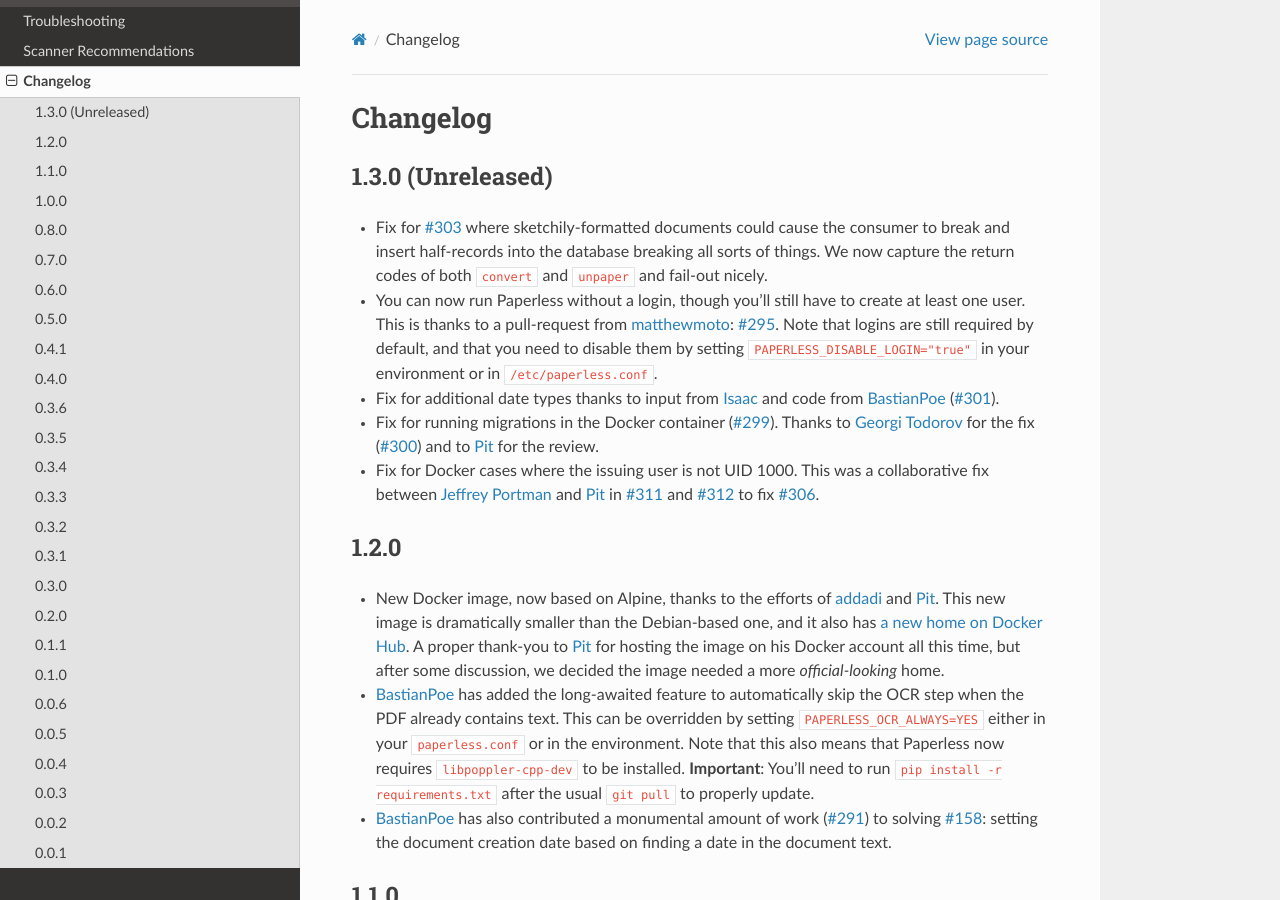
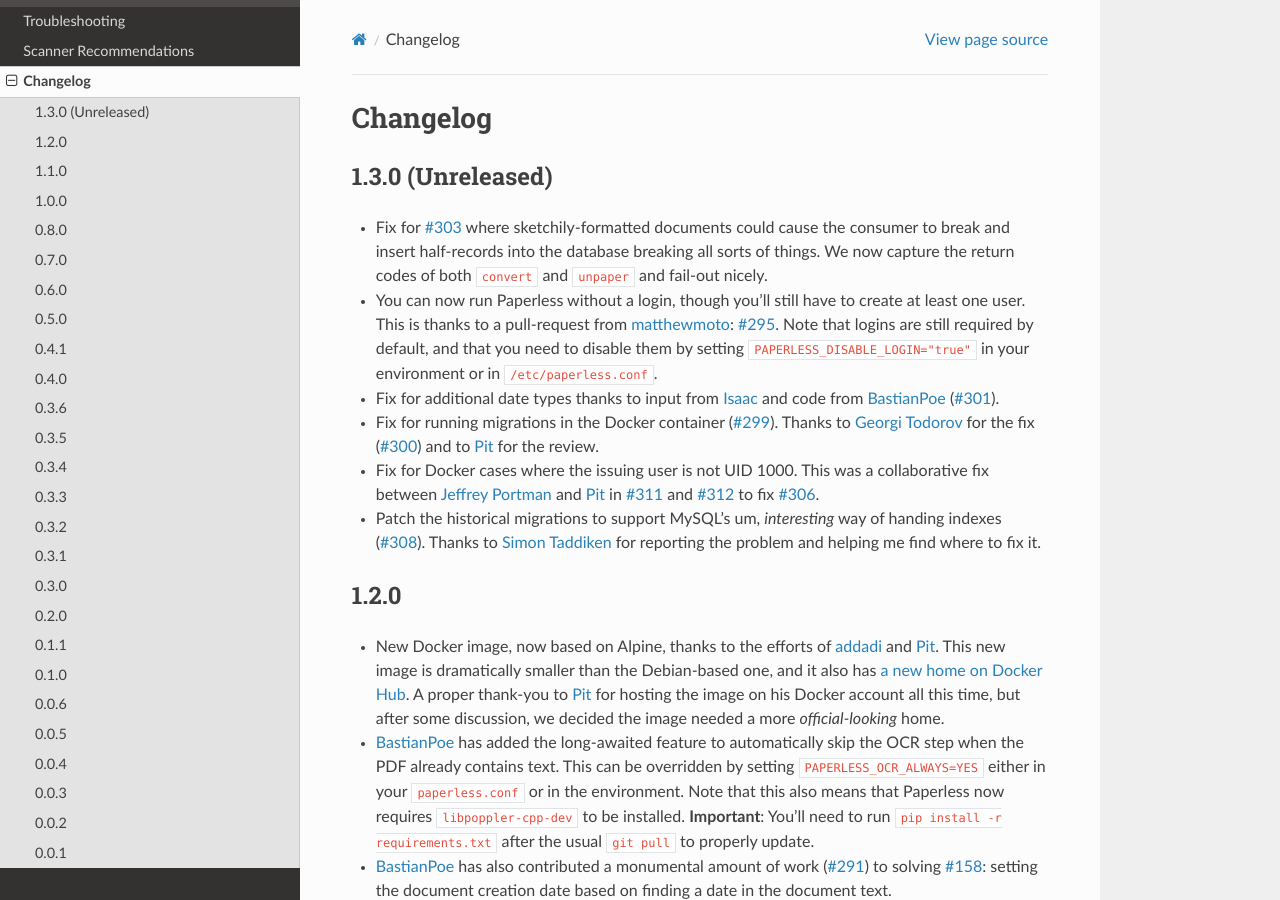
Before and after one commit to repoRangee/Large-scale, a Sphinx documentation site: the page built from docs/changelog.rst, in a window 1280 px wide and 900 px high. Built offline with Sphinx 7.4.7 and the Read the Docs theme 2.0.0, drawn with Linux system fonts in a browser that asks for light colours; formulas are drawn with MathJax 3.

Commit message:
Update changelog for #308 fix

```diff
--- a/docs/changelog.rst
+++ b/docs/changelog.rst
@@ -20,6 +20,9 @@ Changelog
 * Fix for Docker cases where the issuing user is not UID 1000.  This was a
   collaborative fix between `Jeffrey Portman`_ and `Pit`_ in `#311`_ and
   `#312`_ to fix `#306`_.
+* Patch the historical migrations to support MySQL's um, *interesting* way of
+  handing indexes (`#308`_).  Thanks to `Simon Taddiken`_ for reporting the
+  problem and helping me find where to fix it.
 
 1.2.0
 =====
@@ -353,6 +356,7 @@ Changelog
 .. _Isaac: https://github.com/isaacsando
 .. _Georgi Todorov: https://github.com/TeraHz
 .. _Jeffrey Portman: https://github.com/ChromoX
+.. _Simon Taddiken: https://github.com/skuzzle
 
 .. _#20: https://github.com/danielquinn/paperless/issues/20
 .. _#44: https://github.com/danielquinn/paperless/issues/44
@@ -410,6 +414,7 @@ Changelog
 .. _#301: https://github.com/danielquinn/paperless/issues/301
 .. _#303: https://github.com/danielquinn/paperless/issues/303
 .. _#306: https://github.com/danielquinn/paperless/issues/306
+.. _#308: https://github.com/danielquinn/paperless/issues/308
 .. _#311: https://github.com/danielquinn/paperless/pull/311
 .. _#312: https://github.com/danielquinn/paperless/pull/312
 
```
